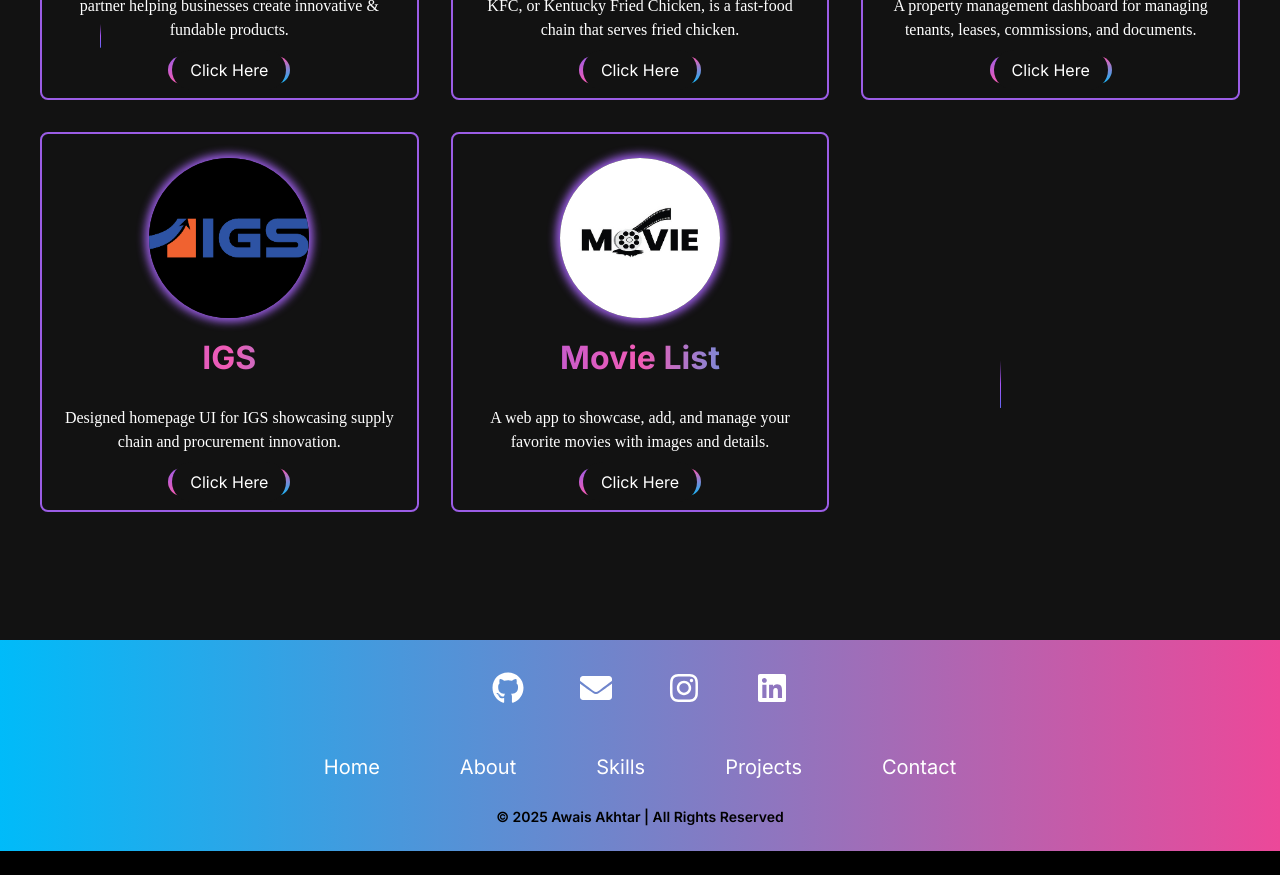
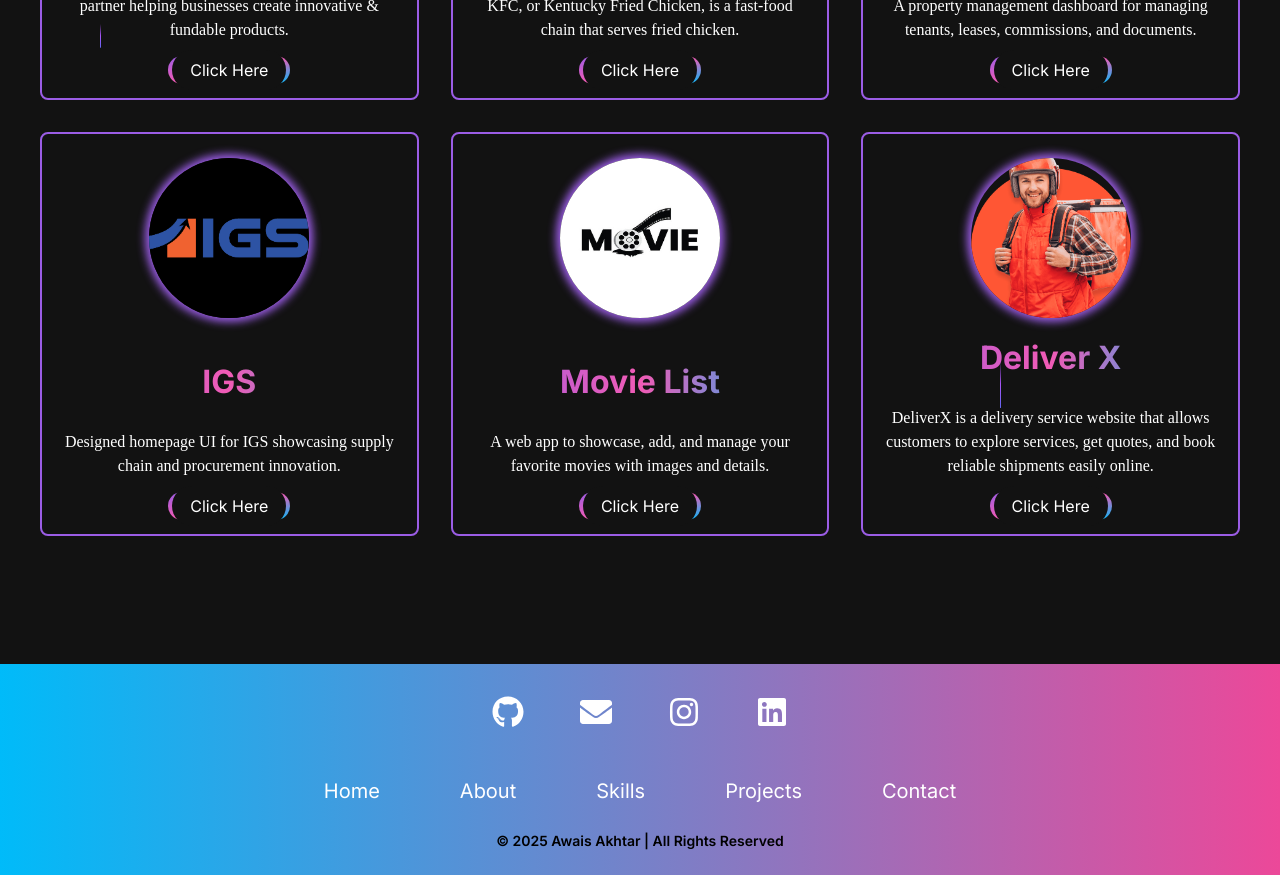
Before and after one commit to Awaisch-56/Awais-Portfolio, a Next.js app: page /my-projects in a window 1280 px wide. Shown: the part 1520-2395 px from the top of the page. Before the commit the page ends 2371 px from the top, so only its background shows below. Built offline with nearby package versions, Linux system fonts and the light colour scheme.

Commit message:
update project

```diff
--- a/app/components/project-component/Project.tsx
+++ b/app/components/project-component/Project.tsx
@@ -21,7 +21,7 @@ const projects = [
     title: "JobJelly",
     description: "Track your progress, improve your resume, and see how you match up to your dream job.",
     image: "/images/job.png",
-    url: "https://dev.jobjelly.io/landing-page",
+    url: "https://www.jobjelly.io/    ",
   },
   {
     title: "Best Home Maintenance",
@@ -79,6 +79,13 @@ const projects = [
     image: "/images/movie1.jpg",
     url: "https://movie-list-rho-seven.vercel.app",
   },
+  {
+    title: "Deliver X",
+    description:
+      "DeliverX is a delivery service website that allows customers to explore services, get quotes, and book reliable shipments easily online.",
+    image: "/images/deliveryboy.png",
+    url: "https://deliver-x-nu.vercel.app",
+  },
 ];
 
 const Project: React.FC = () => {
```
Also changed, not shown: public/images/deliveryboy.png (added).
